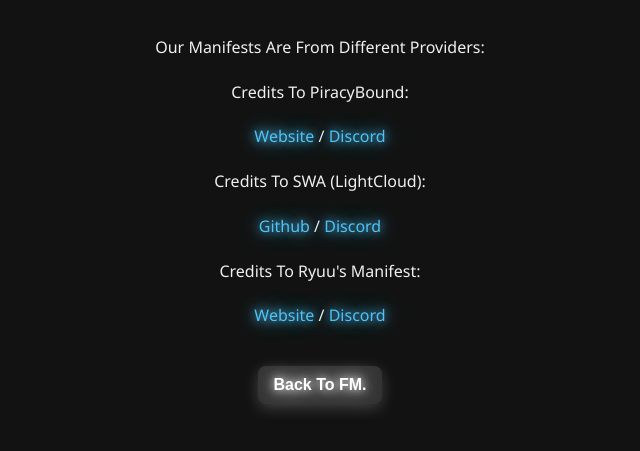
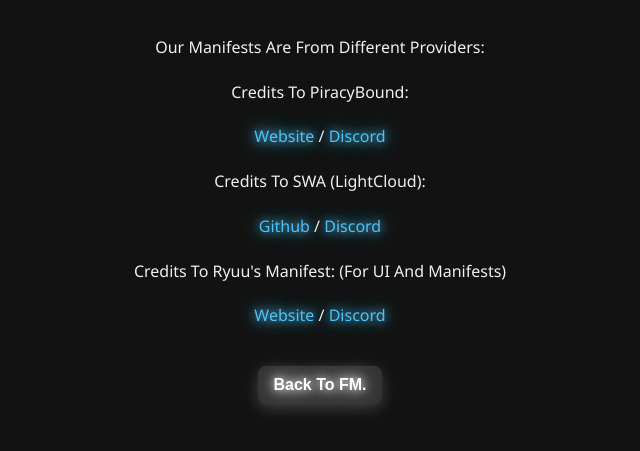
Before and after one commit to fleased/fleased.github.io, a plain HTML site: page credits/index.html in a window 1280 px wide. Shown: the part 237-688 px from the top of the page, without its empty margins (320-960 px from the left). Drawn offline with Linux system fonts and the light colour scheme.

Commit message:
Update index.html

```diff
--- a/credits/index.html
+++ b/credits/index.html
@@ -84,7 +84,7 @@
       <a href="https://github.com/LightCloud0/SWAv2" target="_blank">Github</a> /
       <a href="https://discord.com/invite/mMxPmzwXHY" target="_blank">Discord</a>
     </p>
-    <p>Credits To Ryuu's Manifest:</p>
+    <p>Credits To Ryuu's Manifest: (For UI And Manifests)</p>
     <p>
       <a href="https://ryuu.lol/manifests" target="_blank">Website</a> /
       <a href="https://discord.com/invite/wHnG4M22Xg" target="_blank">Discord</a>
```
